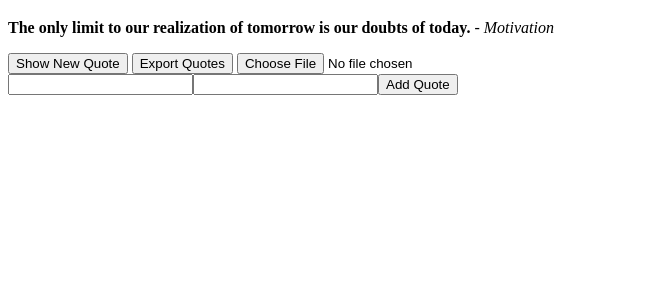
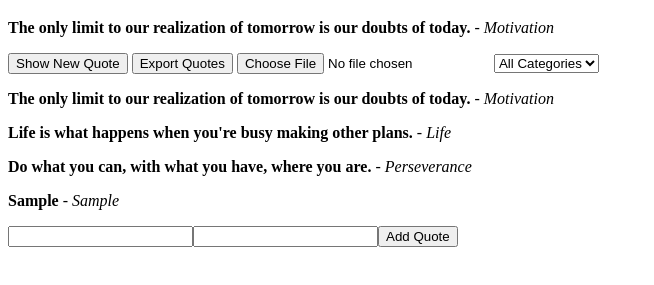
Before and after one commit to Oyekanmi123/alx_fe_javascript, a plain HTML site: page dom-manipulation/index.html in a window 1280 px wide. Both pictures are taken after typing "Sample", "Sample" into the empty fields and a click on the button "Add Quote". Shown: the part 61-346 px from the top of the page, without its empty margins (0-654 px from the left). Drawn offline with Linux system fonts and the light colour scheme.

Commit message:
Filtering System

```diff
--- a/dom-manipulation/index.html
+++ b/dom-manipulation/index.html
@@ -9,8 +9,17 @@
     <h1>Dynamic Quote Generator</h1>
     <div id="quoteDisplay"></div>
     <button id="newQuote">Show New Quote</button>
+
     <button onclick="exportToJsonFile()">Export Quotes</button>
+
     <input type="file" id="importFile" accept=".json" onchange="importFromJsonFile(event)" />
+
+    <select id="categoryFilter" onchange="filterQuotes()">
+      <option value="all">All Categories</option>
+      <!-- Dynamically populated categories -->
+    </select>
+
+    <div id="filteredQuotes"></div>
     <script src="script.js"></script>
   </body>
   </html>
--- a/dom-manipulation/script.js
+++ b/dom-manipulation/script.js
@@ -53,7 +53,8 @@ function createAddQuoteForm() {
 window.onload = function() {
     createAddQuoteForm(); // This will add the form when the page loads.
     loadQuotes() //This will load stored quotes in the local storage when the page loads.
-
+    populateCategories(); // Populate categories
+    restoreLastSelectedFilter(); // Restore previous category selection
 };
 
 function addQuote(){
@@ -70,12 +71,16 @@ function addQuote(){
     // Save to local storage
     saveQuotes();
 
+     // Update categories
+     populateCategories();
+
     //Clear input fields
     document.getElementById("newQuoteText").value = " ";
     document.getElementById("newQuoteCategory").value = " ";
     alert("Quote added successfully!");
 
     // Refresh the displayed quote
+    filterQuotes();
     showRandomQuote();
 };
 
@@ -124,4 +129,53 @@ function importFromJsonFile(event){
         fileReader.readAsText(event.target.files[0]);
     }
 
-}
+};
+
+//Populate Categories Function
+function populateCategories() {
+    const categoryFilter = document.getElementById("categoryFilter");
+    categoryFilter.innerHTML = '<option value="all">All Categories</option>';
+
+    const categories = [...new Set(quotes.map(q => q.category))]; // Get unique categories
+    categories.forEach(category => {
+        const option = document.createElement("option");
+        option.value = category;
+        option.textContent = category;
+        categoryFilter.appendChild(option);
+    });
+};
+
+function filterQuotes() {
+    const selectedCategory = document.getElementById("categoryFilter").value;
+    localStorage.setItem("selectedCategory", selectedCategory); // Save selected filter
+
+    const filteredQuotes = selectedCategory === "all"
+        ? quotes
+        : quotes.filter(q => q.category === selectedCategory);
+
+    displayFilteredQuotes(filteredQuotes);
+};
+
+function displayFilteredQuotes(filteredQuotes) {
+    const filteredQuotesDiv = document.getElementById("filteredQuotes");
+    filteredQuotesDiv.innerHTML = "";
+
+    if (filteredQuotes.length === 0) {
+        filteredQuotesDiv.innerHTML = "<p>No quotes available in this category.</p>";
+        return;
+    }
+
+    filteredQuotes.forEach(q => {
+        const quoteElement = document.createElement("p");
+        quoteElement.innerHTML = `<strong>${q.text}</strong> - <em>${q.category}</em>`;
+        filteredQuotesDiv.appendChild(quoteElement);
+    });
+};
+
+function restoreLastSelectedFilter() {
+    const selectedCategory = localStorage.getItem("selectedCategory");
+    if (selectedCategory) {
+        document.getElementById("categoryFilter").value = selectedCategory;
+        filterQuotes(); // Apply filter on page load
+    }
+};
```
